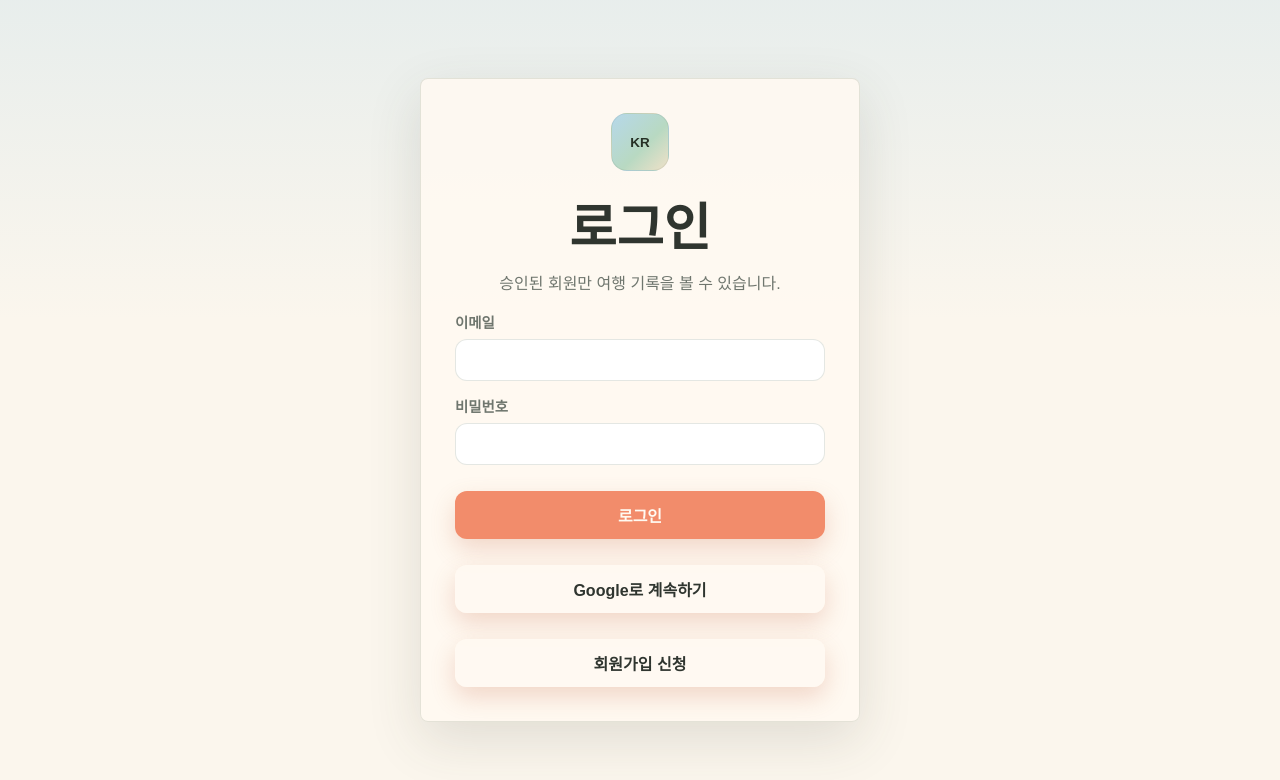
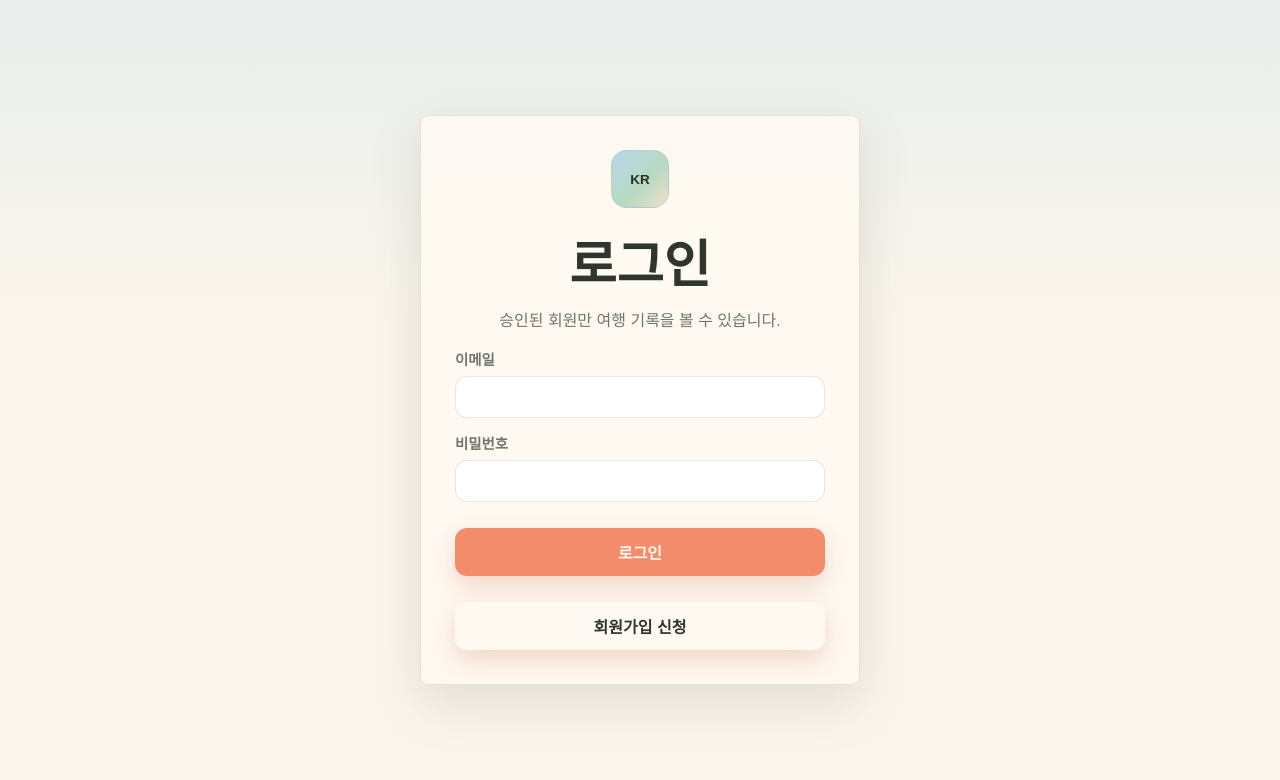
Before and after one commit to seung116/map, a React (Vite) app: page / in a window 1280 px wide. Shown: the top 780 px of the page. Built offline with nearby package versions, Linux system fonts and the light colour scheme; no server answers.

Commit message:
Remove Google login option

```diff
--- a/src/pages/AuthPage.jsx
+++ b/src/pages/AuthPage.jsx
@@ -1,5 +1,5 @@
 import { useState } from 'react';
-import { loginUser, loginWithGoogle, registerUser } from '../services/authStore';
+import { loginUser, registerUser } from '../services/authStore';
 
 export default function AuthPage() {
   const [mode, setMode] = useState('login');
@@ -53,21 +53,6 @@ export default function AuthPage() {
         {message && <strong className="form-message">{message}</strong>}
 
         <button type="submit">{mode === 'signup' ? '가입 신청' : '로그인'}</button>
-        <button
-          className="secondary-login"
-          type="button"
-          onClick={async () => {
-            setError('');
-            setMessage('');
-            try {
-              await loginWithGoogle();
-            } catch (authError) {
-              setError(authError.message || 'Google 로그인에 실패했습니다.');
-            }
-          }}
-        >
-          Google로 계속하기
-        </button>
         <button className="secondary-login" type="button" onClick={() => setMode(mode === 'signup' ? 'login' : 'signup')}>
           {mode === 'signup' ? '로그인으로 돌아가기' : '회원가입 신청'}
         </button>
--- a/src/services/authStore.js
+++ b/src/services/authStore.js
@@ -1,9 +1,7 @@
 import {
   createUserWithEmailAndPassword,
-  GoogleAuthProvider,
   onAuthStateChanged,
   signInWithEmailAndPassword,
-  signInWithPopup,
   signOut,
   updateProfile,
 } from 'firebase/auth';
@@ -89,12 +87,6 @@ export function loginUser({ email, password }) {
   return signInWithEmailAndPassword(auth, email, password);
 }
 
-export async function loginWithGoogle() {
-  const provider = new GoogleAuthProvider();
-  const credential = await signInWithPopup(auth, provider);
-  await requestApproval(credential.user, credential.user.displayName || credential.user.email);
-}
-
 export function logoutUser() {
   return signOut(auth);
 }
```
Also changed, not shown: 1 other file (tests, documents, lock files or other folders).
